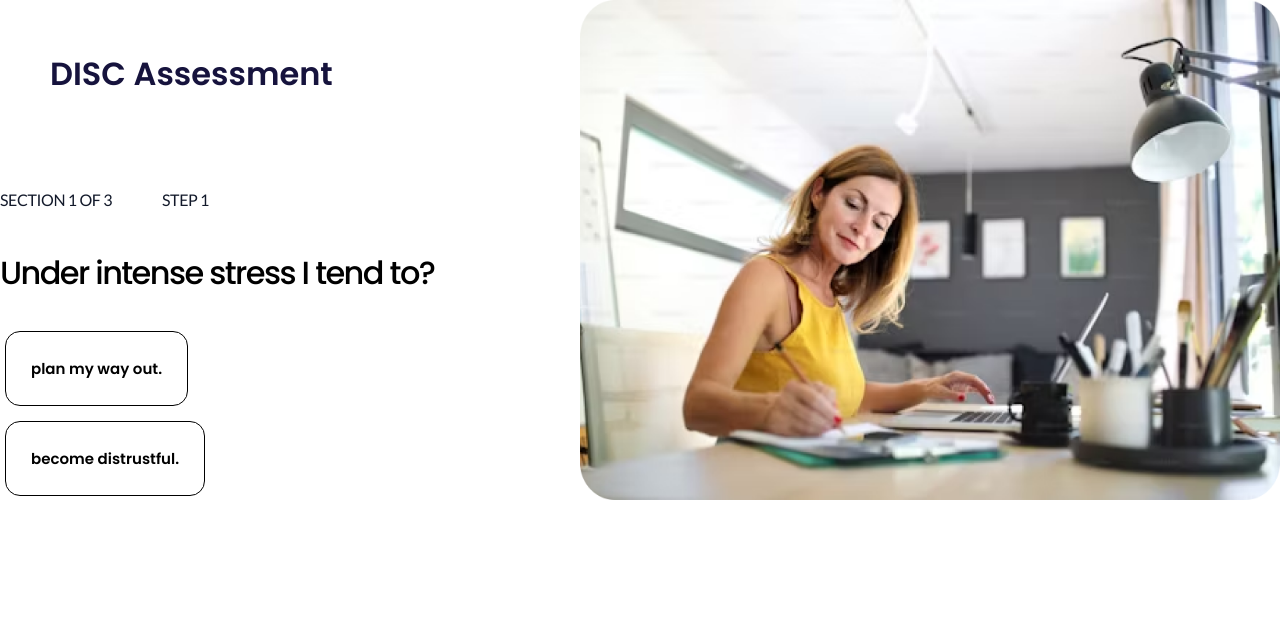
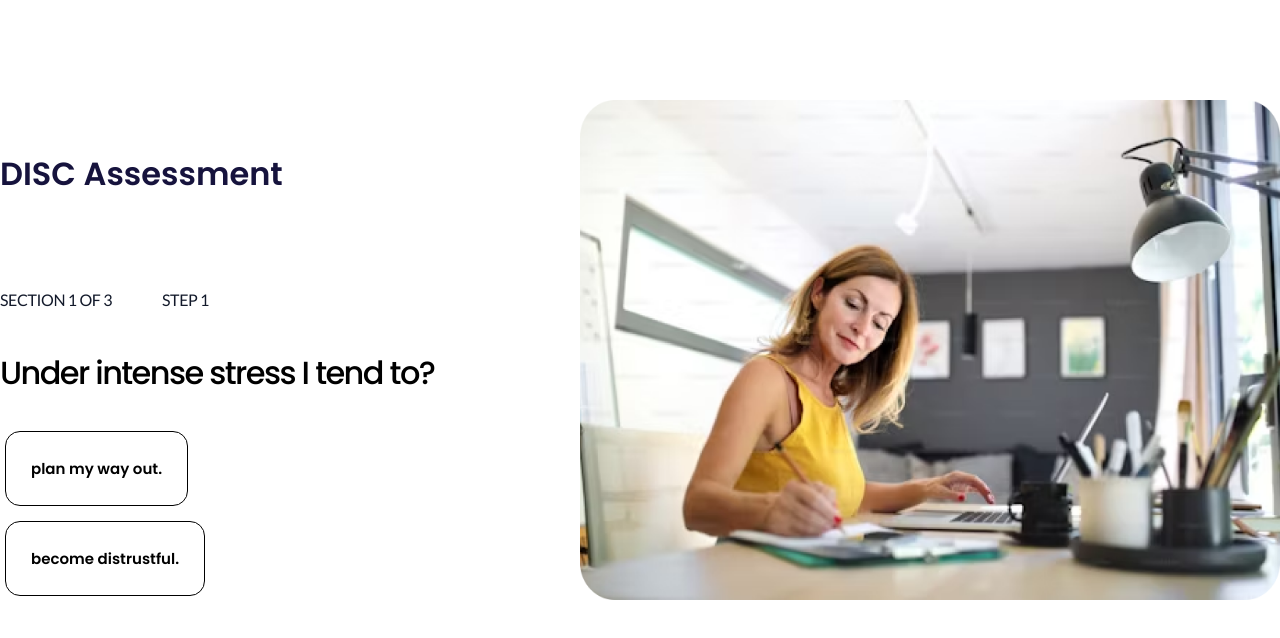
Before and after one commit to Tolushawlar/DISC, a React (Create React App) app: page / in a window 1280 px wide. Shown: the top 638 px of the page. Built offline with nearby package versions, Linux system fonts and the light colour scheme.

Commit message:
style update v6

```diff
--- a/src/App.css
+++ b/src/App.css
@@ -9,6 +9,7 @@ body {
 .App {
   display: flex;
   flex-direction: row;
+  margin-top: 100px;
   /* justify-content: space-between; */
 }
 
@@ -22,7 +23,6 @@ body {
 }
 
 .overHeader {
-  margin-left: 50px;
   margin-top: 50px;
   font-family: "Poppins", sans-serif;
   color: #16133d;
@@ -40,6 +40,9 @@ body {
 .App .right img {
   width: 60vw;
   height: 100vh;
+  display: flex;
+  justify-content: center;
+  align-items: center;
 }
 
 .sectionHeader {
```
